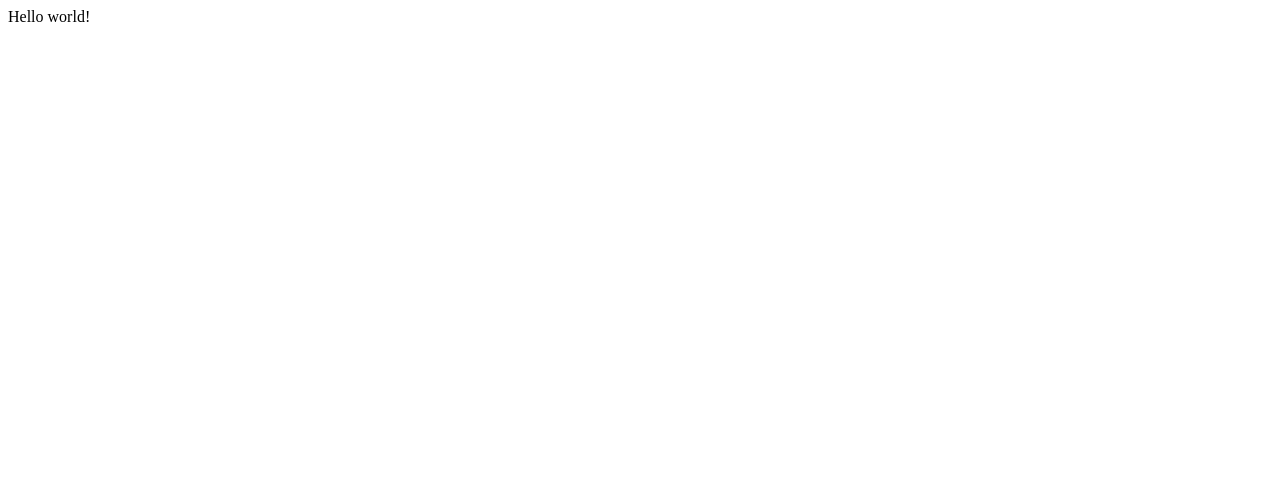
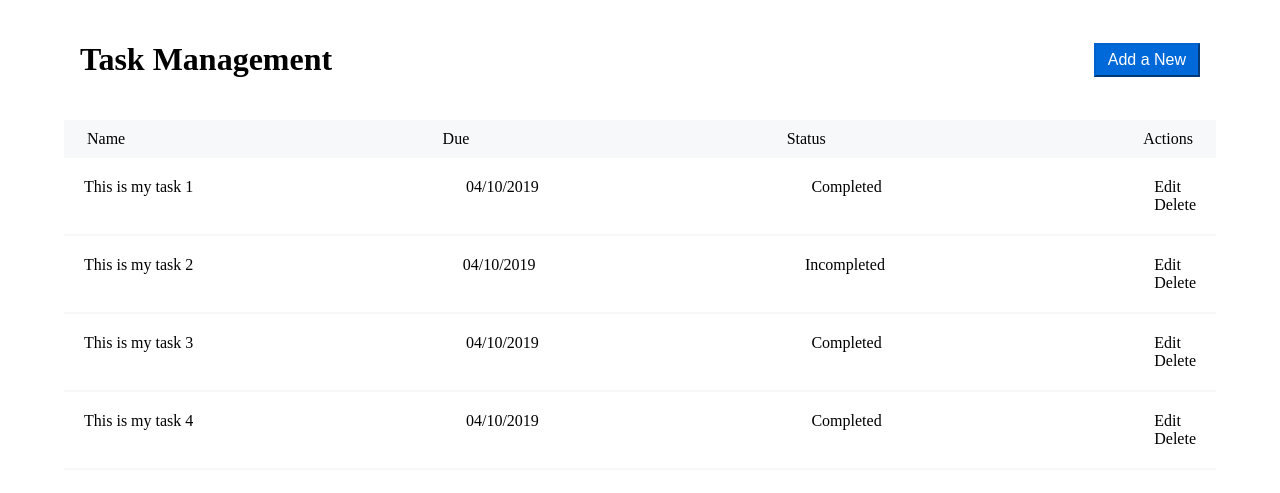
Before and after one commit to imbernal/task-management, a Gatsby site: page / in a window 1280 px wide. Built offline with nearby package versions, Linux system fonts and the light colour scheme; Gatsby itself is replaced by a stand-in of ours.

Commit message:
Basic structure

```diff
--- a/package.json
+++ b/package.json
@@ -6,6 +6,7 @@
   "dependencies": {
     "axios": "^0.18.0",
     "core-js": "^2.5.7",
+    "font-awesome": "^4.7.0",
     "gatsby": "^2.0.0",
     "gatsby-plugin-manifest": "^2.0.2",
     "gatsby-plugin-offline": "^2.0.5",
--- a/src/atoms/theme/_footer.scss
+++ b/src/atoms/theme/_footer.scss
@@ -0,0 +1,8 @@
+@import "./variables";
+
+.footer {
+  @include flex;
+  width: 100%;
+  background-color: $app-background-color;
+  justify-content: center;
+}
--- a/src/atoms/theme/_header.scss
+++ b/src/atoms/theme/_header.scss
@@ -0,0 +1,17 @@
+@import "./variables";
+
+.header {
+  @include flex;
+  width: 100%;
+  background-color: $white-color;
+  justify-content: space-between;
+  align-items: center;
+
+  &__title {
+    margin-left: 1rem;
+  }
+
+  &__options {
+    margin-right: 1rem;
+  }
+}
--- /dev/null
+++ b/src/atoms/theme/_main.scss
@@ -0,0 +1,39 @@
+@import "./variables";
+
+html {
+  height: 100%;
+}
+
+body {
+  margin: 0;
+}
+
+.content {
+  @include flex;
+  flex-direction: column;
+  align-items: center;
+
+  &__container {
+    width: 90%;
+    margin-top: 20px;
+  }
+}
+
+.btn {
+  padding: 0.375rem 0.75rem;
+  font-size: 1rem;
+
+  &__circle {
+    width: 45px;
+    height: 45px;
+    @include border-radius(50%);
+  }
+
+  &__primary {
+    @include btn;
+
+    &:hover {
+      @include btn(true);
+    }
+  }
+}
--- /dev/null
+++ b/src/atoms/theme/_table.scss
@@ -0,0 +1,30 @@
+@import "./variables";
+
+.table {
+  ul {
+    list-style: none;
+    display: flex;
+    justify-content: space-between;
+    margin: 0;
+  }
+
+  &__head {
+    padding: 0px 13px 0px 13px;
+    background: $app-background-color;
+  }
+
+  &__body {
+    ul {
+      padding: 0;
+      border-bottom: 2px solid $app-background-color;
+    }
+  }
+
+  &__th {
+    padding: 10px;
+  }
+
+  &__td {
+    padding: 20px;
+  }
+}
--- a/src/atoms/theme/_variables.scss
+++ b/src/atoms/theme/_variables.scss
@@ -0,0 +1,34 @@
+$white-color: #ffffff;
+$yellow-color: #ffc107;
+$red-color: #dc3545;
+$app-background-color: rgb(246, 248, 249);
+$border-item-table-color: rgb(238, 241, 242);
+
+@mixin flex {
+  display: -webkit-flex;
+  display: flex;
+}
+
+@mixin border-radius($radius) {
+  border-radius: $radius;
+  -webkit-border-radius: $radius;
+  -moz-border-radius: $radius;
+}
+
+@mixin btn($hover: false) {
+  @if $hover {
+    background-color: #007bff;
+    border-color: #007bff;
+    color: #fff;
+  } @else {
+    color: #fff;
+    background-color: #0069d9;
+    border-color: #0062cc;
+  }
+}
+
+@mixin box-shadow($horiz: 0.5em, $vert: 0.5em, $blur: 0.5em, $color: #edeff1) {
+  -webkit-box-shadow: $horiz $vert $blur $color;
+  -moz-box-shadow: $horiz $vert $blur $color;
+  box-shadow: $horiz $vert $blur $color;
+}
--- a/src/atoms/theme/index.scss
+++ b/src/atoms/theme/index.scss
@@ -1,3 +1,6 @@
+@import "./main";
+@import "./table";
+@import "./_header";
+@import "./_footer";
 
-@import url('./_header.scss');
-@import url('./_footer.scss');
+@import "../../components/ListTask/listTask.module.scss";
--- /dev/null
+++ b/src/components/Footer/Footer.jsx
@@ -0,0 +1,18 @@
+import React from 'react';
+import PropTypes from 'prop-types';
+
+const Footer = ({ title }) => (
+    <div className="footer">
+        <p>{title}</p>
+    </div>
+);
+
+Footer.propTypes = {
+    title: PropTypes.string
+};
+
+Footer.defaultProps = {
+    title: '© 2019 Task Management.All rights reserved.'
+}
+
+export default Footer;
--- /dev/null
+++ b/src/components/Header/Header.jsx
@@ -0,0 +1,27 @@
+import React from 'react';
+import PropTypes from 'prop-types';
+
+const Header = ({ title }) => (
+    <div className="header">
+
+        <div className="header__title">
+            <h1>{title}</h1>
+        </div>
+        <div className="header__options">
+            <button className='btn btn__primary'>
+                Add a New
+            </button>
+        </div>
+
+    </div>
+);
+
+Header.propTypes = {
+    title: PropTypes.string
+};
+
+Header.defaultProps = {
+    title: "Task Management"
+}
+
+export default Header;
--- /dev/null
+++ b/src/components/ListTask/ListTask.jsx
@@ -0,0 +1,38 @@
+import React from 'react';
+import PropTypes from 'prop-types';
+import Task from '../Task/Task';
+
+import listTaskStyle from './listTask.module.scss';
+
+const ListTask = ({ tasks, onHandleState }) => (
+
+    <div className="listTask">
+        <div className="table">
+            <ul className='table__head'>
+                <li className='table__th'>
+                    Name
+                </li>
+                <li className='table__th'>
+                    Due
+                </li>
+                <li className='table__th'>
+                    Status
+                </li>
+                <li className='table__th'>
+                    Actions
+                </li>
+            </ul>
+            <div className="table__body">
+                {tasks.map((item, i) => <Task task={item} onHandleState={onHandleState} key={i} />)}
+            </div>
+
+        </div>
+    </div>
+);
+
+ListTask.propTypes = {
+    tasks: PropTypes.array.isRequired,
+    onHandleState: PropTypes.func.isRequired
+};
+
+export default ListTask;
--- /dev/null
+++ b/src/components/ListTask/listTask.module.scss
@@ -0,0 +1,17 @@
+@import "../../atoms/theme/variables";
+
+.listTask {
+  @include flex;
+  flex-direction: column;
+  background-color: $white-color;
+  width: 100%;
+  margin: {
+    top: 20px;
+    bottom: 20px;
+  }
+
+  &__header {
+    padding: 14px;
+    border-bottom: 0.1em solid $border-item-table-color;
+  }
+}
--- /dev/null
+++ b/src/components/Task/Task.jsx
@@ -0,0 +1,27 @@
+import React from 'react';
+import PropTypes from 'prop-types';
+
+const Task = ({ task, onHandleState }) => (
+    <ul>
+        <li className="table__td" onClick={() => onHandleState('complete', task)}>
+            {task.name}
+        </li>
+        <li className="table__td">
+            {task.due}
+        </li>
+        <li className="table__td">
+            {task.complete}
+        </li>
+        <li className="table__td">
+            <div onClick={() => onHandleState('edit', task)} className="delete">Edit</div>
+            <div onClick={() => onHandleState('delete', task)} className="delete">Delete</div>
+        </li>
+    </ul>
+);
+
+Task.propTypes = {
+    task: PropTypes.object.isRequired,
+    onHandleState: PropTypes.func.isRequired
+};
+
+export default Task;
--- /dev/null
+++ b/src/components/index.js
@@ -0,0 +1,3 @@
+export { default as Header } from './Header/Header';
+export { default as Footer } from './Footer/Footer';
+export { default as ListTask } from './ListTask/ListTask';
--- a/src/containers/App.jsx
+++ b/src/containers/App.jsx
@@ -2,23 +2,70 @@ import React from 'react';
 import PropTypes from 'prop-types';
 
 import '../atoms/theme/index.scss';
+import 'font-awesome/css/font-awesome.min.css';
 
+// Components
+import {
+  Header,
+  Footer,
+  ListTask
+} from '../components/index'
 
 class App extends React.Component {
+
   constructor(props) {
     super(props);
 
     this.state = {
-      helloWorld: "Hello world!",
+      tasks: [
+        {
+          id: "1",
+          name: "This is my task 1",
+          complete: "Completed",
+          due: '04/10/2019'
+        },
+        {
+          id: "2",
+          name: "This is my task 2",
+          complete: "Incompleted",
+          due: '04/10/2019'
+        },
+        {
+          id: "3",
+          name: "This is my task 3",
+          complete: "Completed",
+          due: '04/10/2019'
+        },
+        {
+          id: "4",
+          name: "This is my task 4",
+          complete: "Completed",
+          due: '04/10/2019'
+        }
+      ]
     };
+
+    this.onHandleState = this.onHandleState.bind(this);
+  }
+
+  onHandleState(type, task) {
+
+    console.log(type, task)
+
   }
 
   render() {
 
     return (
-      <div className="">
-        {this.state.helloWorld}
-      </div>
+
+      <React.Fragment>
+        <div className="content">
+          <div className="content__container">
+            <Header />
+            <ListTask tasks={this.state.tasks} onHandleState={this.onHandleState} />
+          </div>
+        </div>
+      </React.Fragment>
     );
   }
 }
```
Also changed, not shown: 1 other file.
